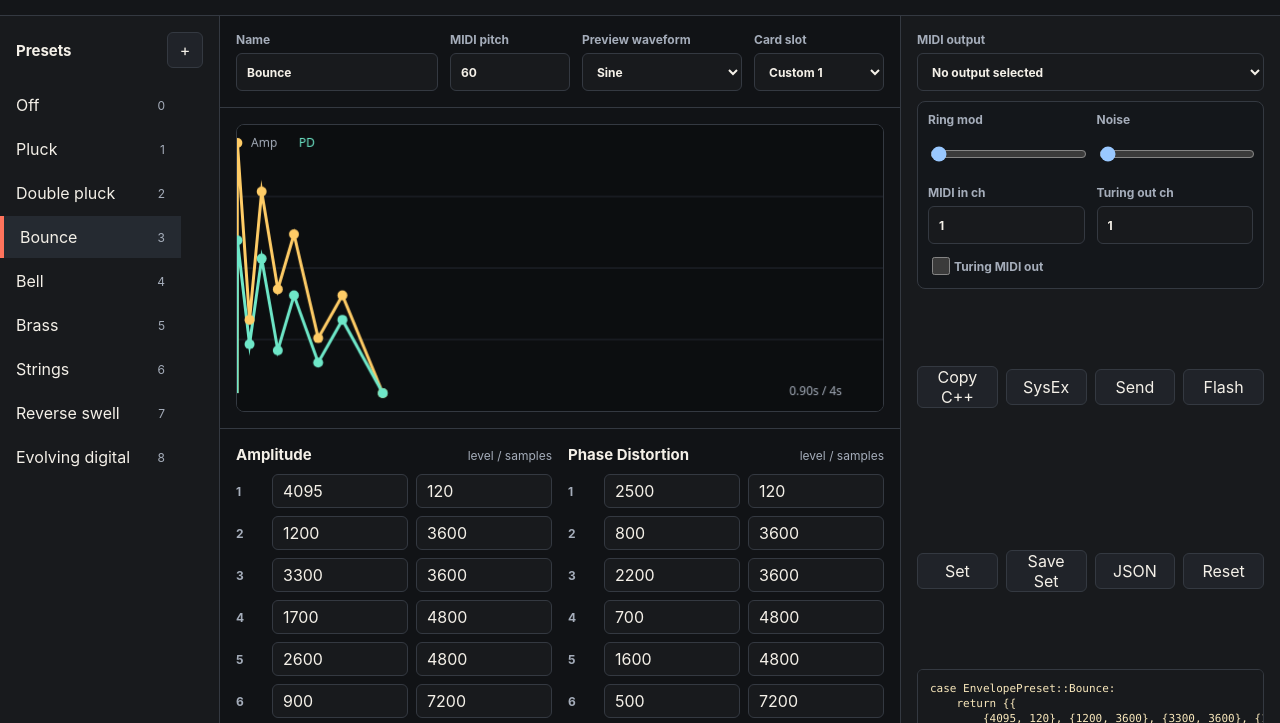
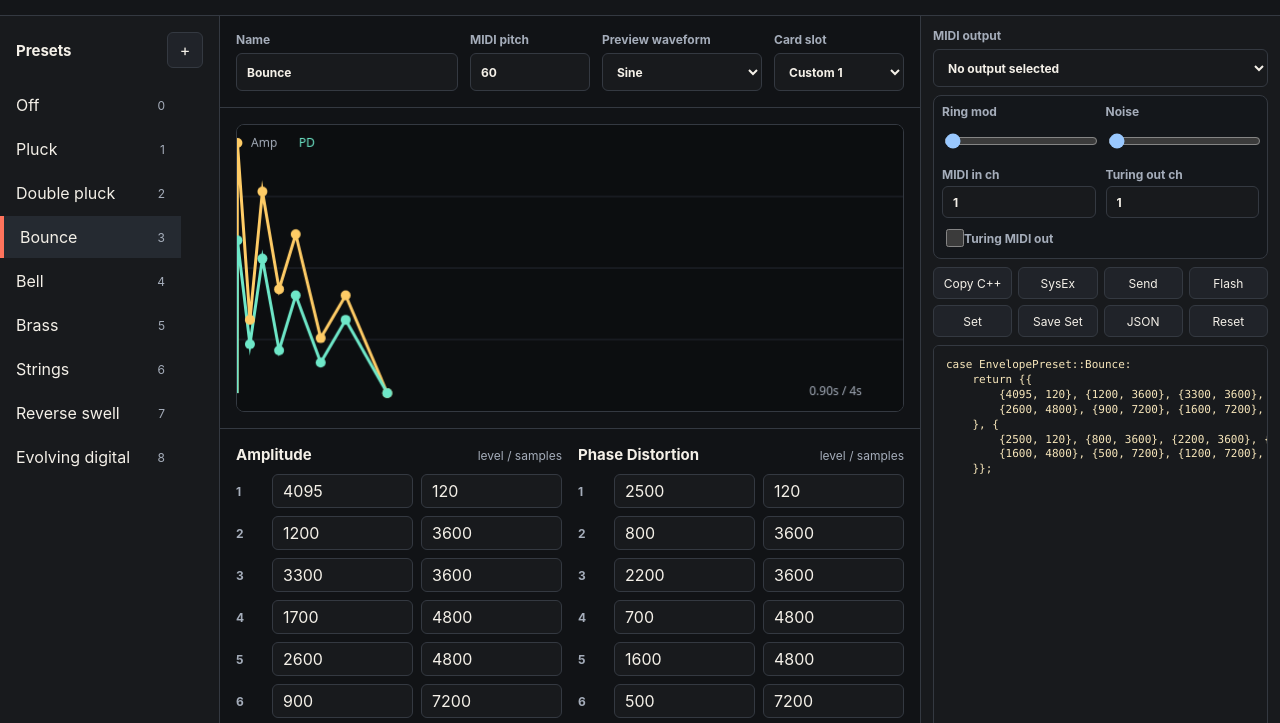
Before and after one commit to soveda/CozmikC1zzl3, a plain HTML site: page experimental/web-midi/editor/index.html in a window 1280 px wide. Shown: the part 62-785 px from the top of the page. Drawn offline with Linux system fonts and the light colour scheme.

Commit message:
Update styles.css

```diff
--- a/experimental/web-midi/editor/styles.css
+++ b/experimental/web-midi/editor/styles.css
@@ -97,7 +97,7 @@ h2 {
 .workspace {
   min-height: 0;
   display: grid;
-  grid-template-columns: 220px minmax(520px, 1fr) minmax(380px, 28vw);
+  grid-template-columns: 220px minmax(520px, 1fr) clamp(360px, 22vw, 420px);
 }
 
 .preset-list,
@@ -111,10 +111,10 @@ h2 {
   border-right: 0;
   border-left: 1px solid var(--line);
   display: grid;
-  grid-template-rows: auto auto minmax(360px, 1fr) auto;
+  grid-template-rows: auto auto auto minmax(320px, 1fr) auto;
   align-content: start;
-  gap: 10px;
-  padding: 16px;
+  gap: 8px;
+  padding: 12px;
 }
 
 .list-head,
@@ -287,15 +287,17 @@ canvas {
   padding: 0;
   display: grid;
   grid-template-columns: repeat(4, minmax(0, 1fr));
-  gap: 8px;
+  gap: 6px;
 }
 
 .output-actions button {
-  padding: 0 10px;
+  min-height: 32px;
+  padding: 0 6px;
+  font-size: 12px;
 }
 
 textarea {
-  min-height: 360px;
+  min-height: 320px;
   resize: none;
   padding: 12px;
   color: #f8e7bb;
@@ -309,11 +311,20 @@ textarea {
 .performance-panel {
   display: grid;
   grid-template-columns: 1fr 1fr;
-  gap: 10px 12px;
-  padding: 10px;
+  gap: 8px 10px;
+  padding: 8px;
   border: 1px solid var(--line);
   border-radius: 8px;
   background: #14171b;
+}
+
+.performance-panel label {
+  gap: 4px;
+}
+
+.performance-panel input,
+.performance-panel select {
+  height: 32px;
 }
 
 .performance-panel input[type="range"] {
```
